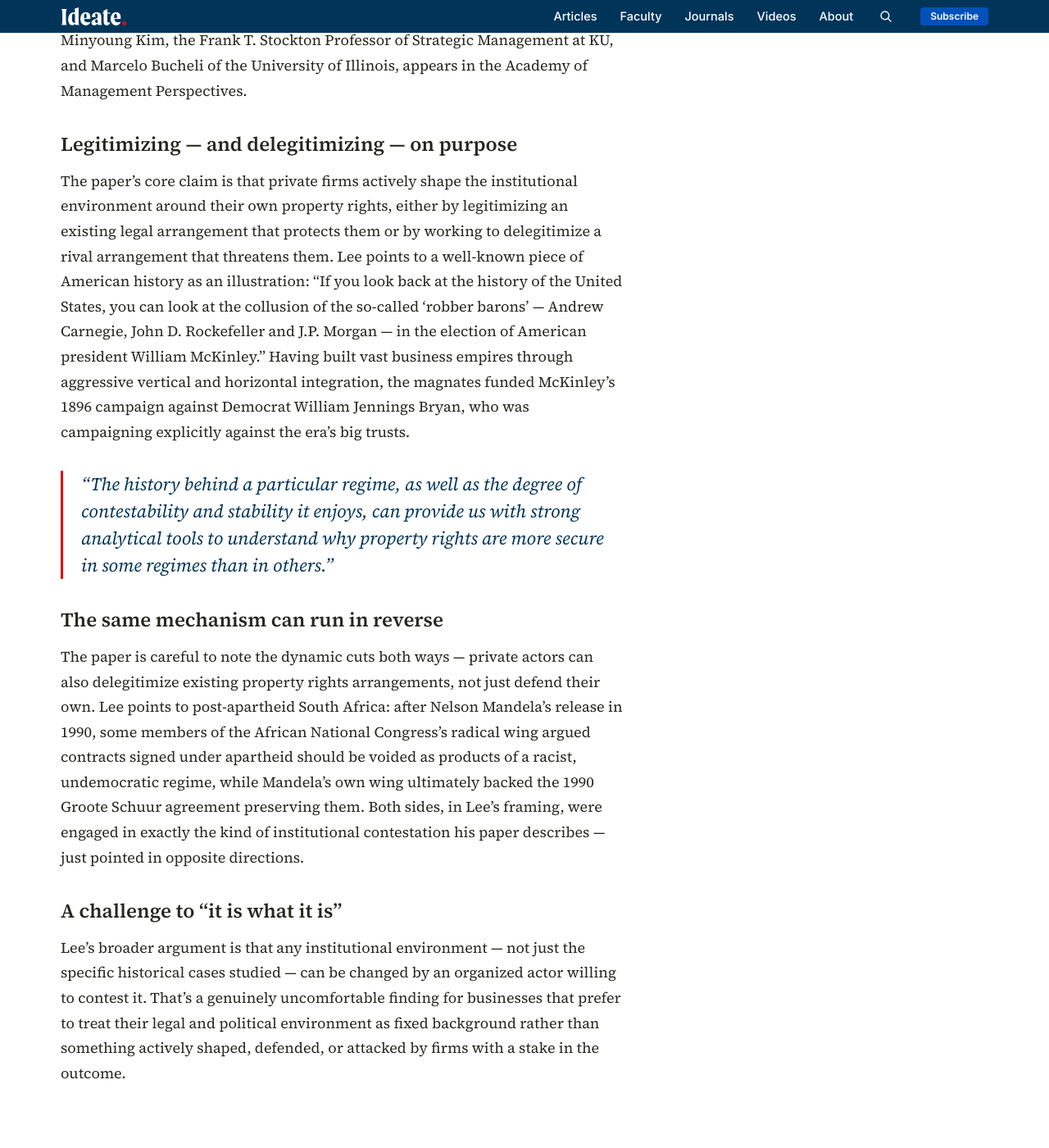
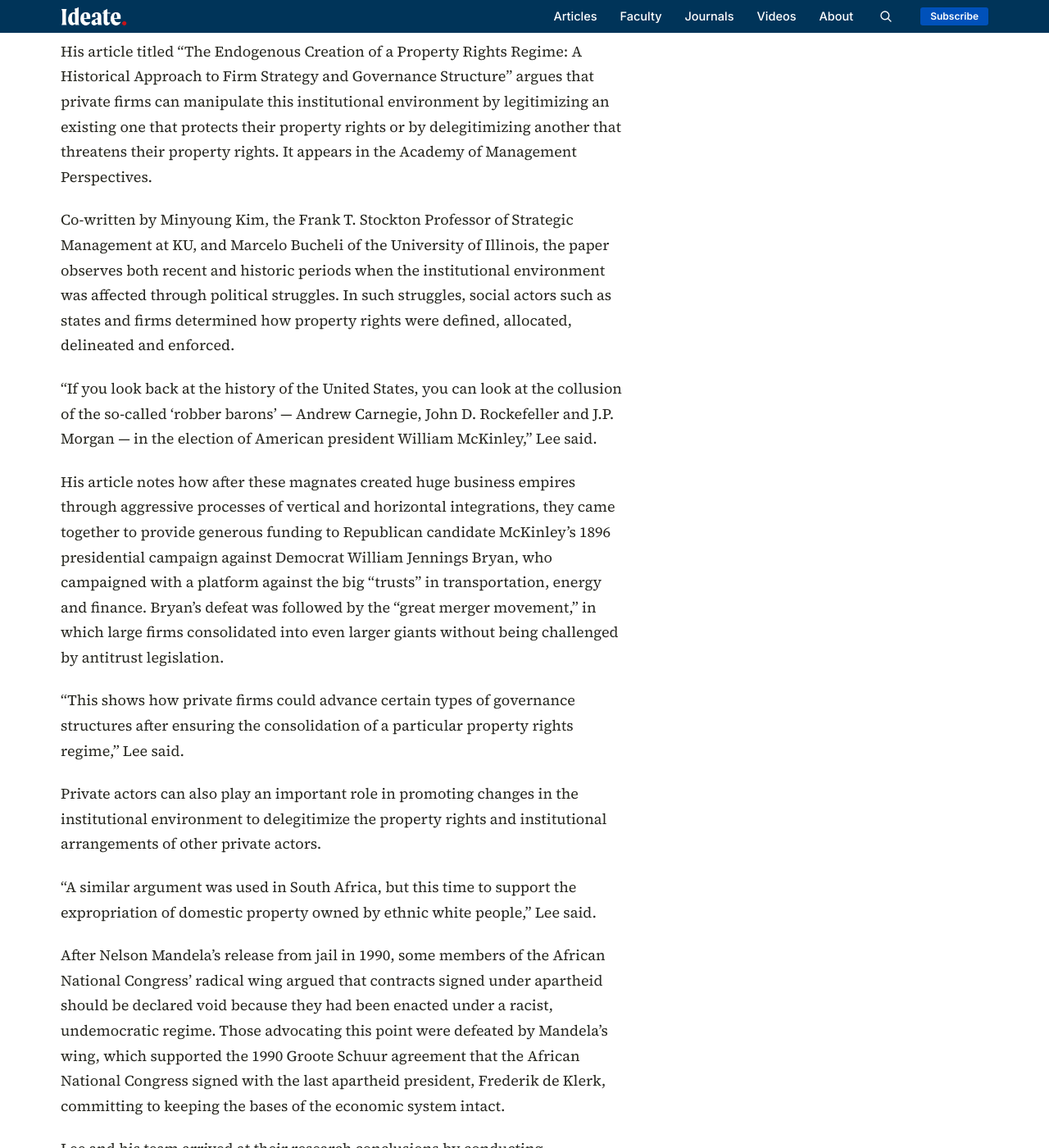
Before and after one commit to KUBschool/ideate, a Jekyll site: the page built from _articles/2024-01-24-property-rights-regime-creation.md, in a window 1280 px wide and 1400 px high, scrolled down 1544 px. Shown: the whole window at 82% size. Built offline with Jekyll 4.4.1, drawn with Linux system fonts in a browser that asks for light colours; some of the changed text lies outside the part shown.

Commit message:
Update Article “2024-01-24-property-rights-regime-creation”

```diff
--- a/_articles/2024-01-24-property-rights-regime-creation.md
+++ b/_articles/2024-01-24-property-rights-regime-creation.md
@@ -1,41 +1,56 @@
 ---
-title: "Property rights 'laws' historically manipulated by businesses, research finds"
-dek: "Businesses generally assume their property rights are stable and politically entrenched. New historical research argues that stability is often an illusion firms themselves helped construct — and can help unwind."
+title: Property rights 'laws' historically manipulated by businesses, research finds
+dek: Businesses generally assume their property rights are stable and
+  politically entrenched. New historical research argues that stability is often
+  an illusion firms themselves helped construct — and can help unwind.
 topic: policy
 faculty:
   - jun-ho-lee
   - minyoung-kim
-byline: "Jun Ho Lee & Minyoung Kim"
+byline: Jon Niccum
 date: 2024-01-24
 image_tint: limestone
 featured: false
-source_url: "https://business.ku.edu/news/article/2024/01/24/property-rights-laws-historically-manipulated-businesses-research-finds"
-answer_box: >-
-  Historical analysis of how property rights regimes actually form finds
-  that private firms can and do manipulate their own institutional
-  environment — legitimizing arrangements that protect their property
-  rights, or delegitimizing ones that threaten them — challenging the
-  common assumption in organization and management theory that the
-  political and legal environment surrounding a business is simply a
-  fixed, external given.
+source_url: https://business.ku.edu/news/article/2024/01/24/property-rights-laws-historically-manipulated-businesses-research-finds
+answer_box: Historical analysis of how property rights regimes actually form
+  finds that private firms can and do manipulate their own institutional
+  environment — legitimizing arrangements that protect their property rights, or
+  delegitimizing ones that threaten them — challenging the common assumption in
+  organization and management theory that the political and legal environment
+  surrounding a business is simply a fixed, external given.
+journal: Academy of Management Perspectives
+journal_url: https://journals.aom.org/doi/abs/10.5465/amp.2023.0009?journalCode=amp
 ---
+Within most countries, businesses operate under the notion that their property rights are stable. A set of operational rules and a political system that protects those rules are firmly entrenched, right?
 
-Businesses generally operate on a comfortable assumption: property rights are stable, backed by an entrenched set of rules and a political system that protects them. New historical research argues that stability is frequently manufactured, not given — and often by the very firms benefiting from it.
+Not necessarily.
 
-"According to organization and management theory, mostly we assume the external environment — such as a political, economic and social one that we collectively call the institutional environment — is a given," said Jun Ho Lee, assistant professor of strategy and international business at the University of Kansas School of Business. "Even in daily life we usually say, 'It is what it is.' In this paper, we challenge that conventional wisdom."
+“According to organization and management theory, mostly we assume the external environment — such as a political, economic and social one that we collectively call the institutional environment — is a given,” said Jun Ho Lee, assistant professor of strategy and international business at the University of Kansas School of Business.
 
-His article, "The Endogenous Creation of a Property Rights Regime: A Historical Approach to Firm Strategy and Governance Structure," co-written with Minyoung Kim, the Frank T. Stockton Professor of Strategic Management at KU, and Marcelo Bucheli of the University of Illinois, appears in the Academy of Management Perspectives.
+“Even in daily life we usually say, ‘It is what it is.’ In this paper, we challenge that conventional wisdom.”
 
-## Legitimizing — and delegitimizing — on purpose
+His article titled [“The Endogenous Creation of a Property Rights Regime: A Historical Approach to Firm Strategy and Governance Structure”](https://journals.aom.org/doi/abs/10.5465/amp.2023.0009?journalCode=amp) argues that private firms can manipulate this institutional environment by legitimizing an existing one that protects their property rights or by delegitimizing another that threatens their property rights. It appears in the Academy of Management Perspectives.
 
-The paper's core claim is that private firms actively shape the institutional environment around their own property rights, either by legitimizing an existing legal arrangement that protects them or by working to delegitimize a rival arrangement that threatens them. Lee points to a well-known piece of American history as an illustration: "If you look back at the history of the United States, you can look at the collusion of the so-called 'robber barons' — Andrew Carnegie, John D. Rockefeller and J.P. Morgan — in the election of American president William McKinley." Having built vast business empires through aggressive vertical and horizontal integration, the magnates funded McKinley's 1896 campaign against Democrat William Jennings Bryan, who was campaigning explicitly against the era's big trusts.
+Co-written by Minyoung Kim, the Frank T. Stockton Professor of Strategic Management at KU, and Marcelo Bucheli of the University of Illinois, the paper observes both recent and historic periods when the institutional environment was affected through political struggles. In such struggles, social actors such as states and firms determined how property rights were defined, allocated, delineated and enforced.
 
-> "The history behind a particular regime, as well as the degree of contestability and stability it enjoys, can provide us with strong analytical tools to understand why property rights are more secure in some regimes than in others."
+“If you look back at the history of the United States, you can look at the collusion of the so-called 'robber barons' — Andrew Carnegie, John D. Rockefeller and J.P. Morgan — in the election of American president William McKinley,” Lee said.
 
-## The same mechanism can run in reverse
+His article notes how after these magnates created huge business empires through aggressive processes of vertical and horizontal integrations, they came together to provide generous funding to Republican candidate McKinley’s 1896 presidential campaign against Democrat William Jennings Bryan, who campaigned with a platform against the big “trusts” in transportation, energy and finance. Bryan’s defeat was followed by the “great merger movement,” in which large firms consolidated into even larger giants without being challenged by antitrust legislation.
 
-The paper is careful to note the dynamic cuts both ways — private actors can also delegitimize existing property rights arrangements, not just defend their own. Lee points to post-apartheid South Africa: after Nelson Mandela's release in 1990, some members of the African National Congress's radical wing argued contracts signed under apartheid should be voided as products of a racist, undemocratic regime, while Mandela's own wing ultimately backed the 1990 Groote Schuur agreement preserving them. Both sides, in Lee's framing, were engaged in exactly the kind of institutional contestation his paper describes — just pointed in opposite directions.
+“This shows how private firms could advance certain types of governance structures after ensuring the consolidation of a particular property rights regime,” Lee said.
 
-## A challenge to "it is what it is"
+Private actors can also play an important role in promoting changes in the institutional environment to delegitimize the property rights and institutional arrangements of other private actors.
 
-Lee's broader argument is that any institutional environment — not just the specific historical cases studied — can be changed by an organized actor willing to contest it. That's a genuinely uncomfortable finding for businesses that prefer to treat their legal and political environment as fixed background rather than something actively shaped, defended, or attacked by firms with a stake in the outcome.
+“A similar argument was used in South Africa, but this time to support the expropriation of domestic property owned by ethnic white people,” Lee said.
+
+After Nelson Mandela’s release from jail in 1990, some members of the African National Congress’ radical wing argued that contracts signed under apartheid should be declared void because they had been enacted under a racist, undemocratic regime. Those advocating this point were defeated by Mandela’s wing, which supported the 1990 Groote Schuur agreement that the African National Congress signed with the last apartheid president, Frederik de Klerk, committing to keeping the bases of the economic system intact.
+
+Lee and his team arrived at their research conclusions by conducting comprehensive historical analyses.
+
+“The history behind a particular regime, as well as the degree of contestability and stability it enjoys, can provide us with strong analytical tools to understand why property rights are more secure in some regimes than in others,” Lee said.
+
+He said he believed this paper offers strong evidence that any type of institutional environment can be changed by an organization in some way.
+
+“Extending our theory about a firm’s role in endogenous creation and change of institutional environments, we hope to offer the implication of corporate activities for creating a positive and sustainable institutional environment,” Lee said.
+
+“We can do much more proactively, not just to simply say, ‘It is what it is.’”
```
